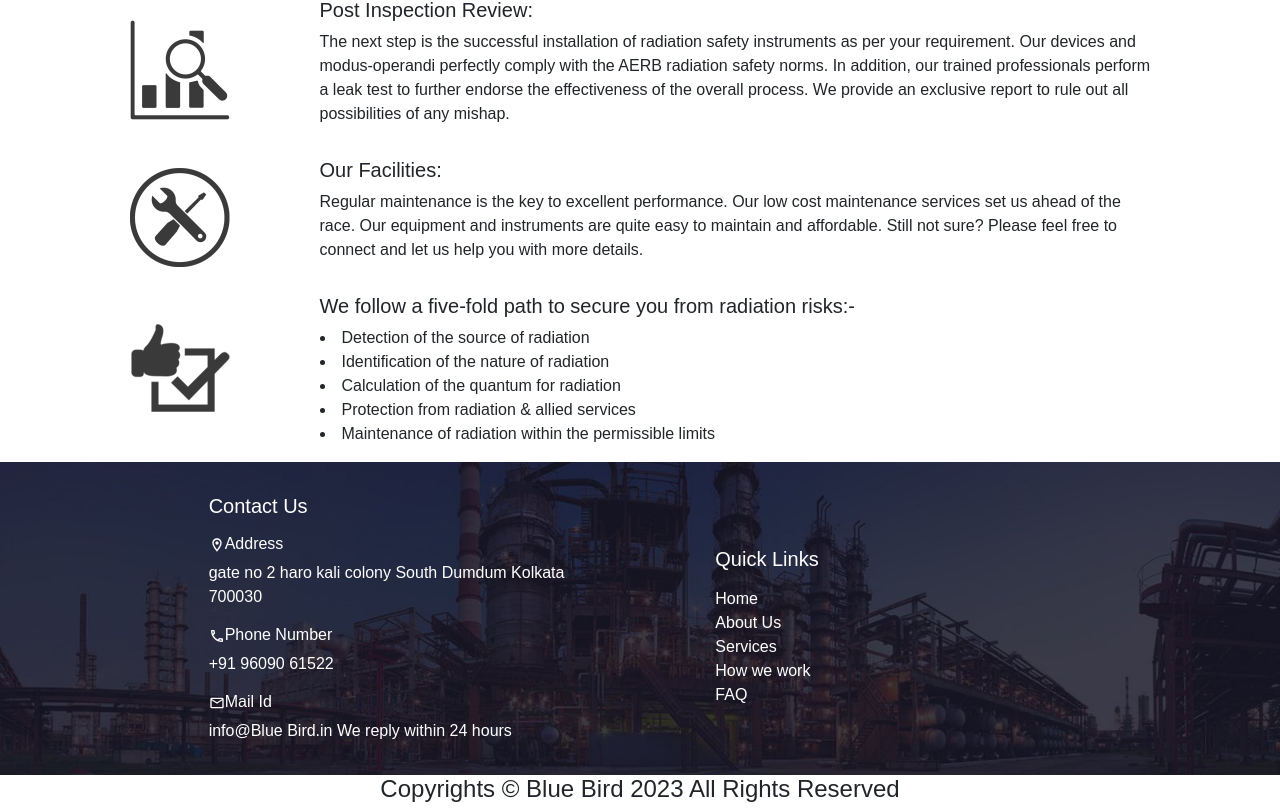
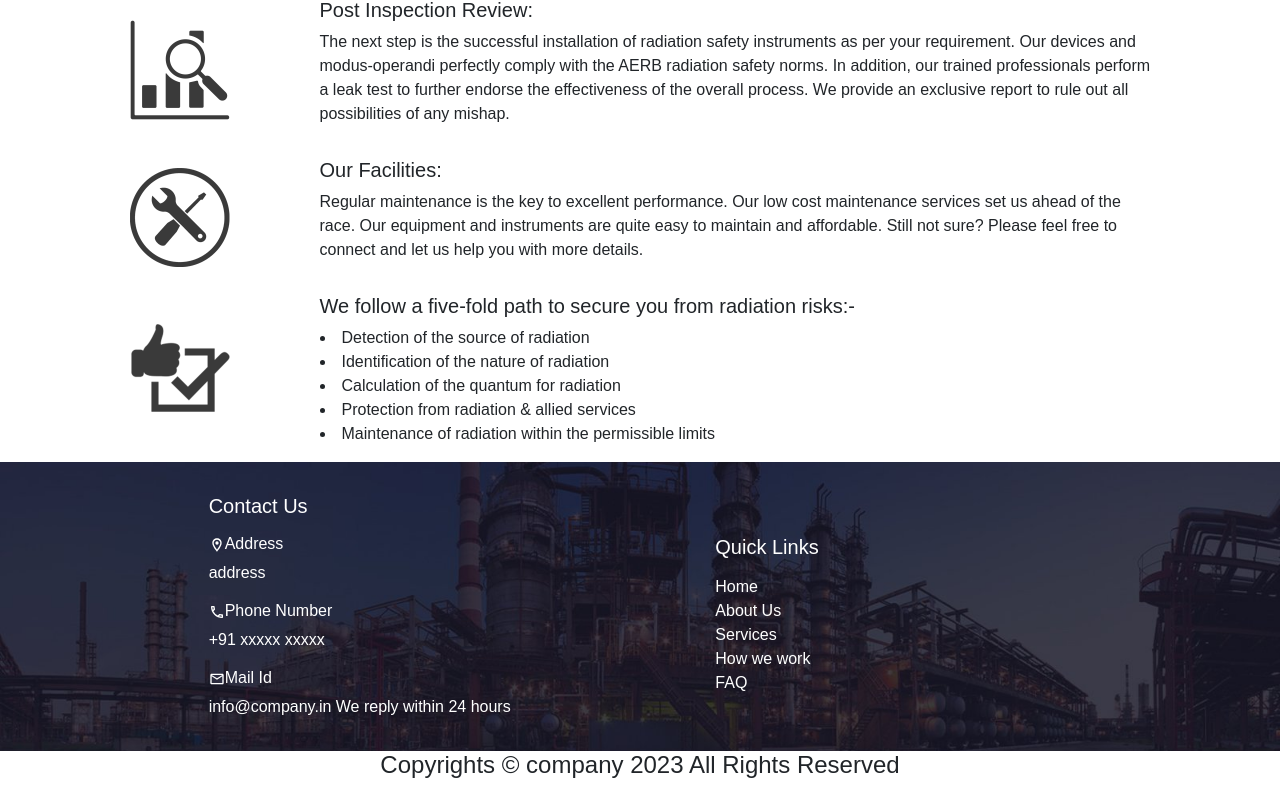
Before and after one commit to ShubhamSharma20061998/BlueBird, a React (Create React App) app: page /how-we-work in a window 1280 px wide. Shown: the part 1248-2060 px from the top of the page. After the commit the page ends 2036 px from the top, so only its background shows below. Built offline with nearby package versions, Linux system fonts and the light colour scheme.

Commit message:
changed for deployment

```diff
--- a/src/components/banner_slideshow/Banner.jsx
+++ b/src/components/banner_slideshow/Banner.jsx
@@ -9,9 +9,9 @@ const Banner = () => {
   const slideshow = [
     {
       image: growingUp,
-      heading: "Welcome to Blue Bird The Way we growing up",
+      heading: "Welcome to company The Way we growing up",
       text_content:
-        "Blue Bird is one of the world’s top-notch radiation & safety protection Organization. We are recognized as the global benchmark in the arena of verification, inspection, non-destructive testing, nuclear safety, testing and measurement etc.",
+        "company is one of the world’s top-notch radiation & safety protection Organization. We are recognized as the global benchmark in the arena of verification, inspection, non-destructive testing, nuclear safety, testing and measurement etc.",
     },
     {
       image: raditionSafety,
--- a/src/components/footer/Footer.jsx
+++ b/src/components/footer/Footer.jsx
@@ -5,22 +5,23 @@ import {
   MdOutlinePhone,
   MdMailOutline,
 } from "react-icons/md";
+import { Link } from "react-router-dom";
 const Footer = () => {
   const contactUs = [
     {
       icon: <MdOutlineLocationOn />,
       title: "Address",
-      text_content: "gate no 2 haro kali colony South Dumdum Kolkata 700030",
+      text_content: "address",
     },
     {
       icon: <MdOutlinePhone />,
       title: "Phone Number",
-      text_content: "+91 96090 61522",
+      text_content: "+91 xxxxx xxxxx",
     },
     {
       icon: <MdMailOutline />,
       title: "Mail Id",
-      text_content: "info@Blue Bird.in We reply within 24 hours",
+      text_content: "info@company.in We reply within 24 hours",
     },
   ];
   const quickLinks = [
@@ -71,14 +72,15 @@ const Footer = () => {
             </div>
             <div className="col-4">
               <h5 className="heading">Quick Links</h5>
-              {quickLinks?.map(({ title, link }) => {
-                return (
-                  <div className={`${title}`}>
-                    {title}
-                    <span></span>
-                  </div>
-                );
-              })}
+              <div className="quickLinksContainer">
+                {quickLinks?.map(({ title, link }) => {
+                  return (
+                    <Link to={link} className="footerLinks">
+                      {title}
+                    </Link>
+                  );
+                })}
+              </div>
             </div>
             {/* <div className="col">
               <h5 className="heading">locate us</h5>
@@ -87,7 +89,7 @@ const Footer = () => {
         </div>
       </div>
       <div className="copyright">
-        <h4>Copyrights © Blue Bird 2023 All Rights Reserved</h4>
+        <h4>Copyrights © company 2023 All Rights Reserved</h4>
       </div>
     </>
   );
--- a/src/components/footer/footer.css
+++ b/src/components/footer/footer.css
@@ -18,3 +18,12 @@
   align-items: center;
   justify-content: space-evenly;
 }
+.quickLinksContainer {
+  display: flex;
+  flex-direction: column;
+  width: fit-content;
+}
+.footerLinks {
+  text-decoration: none;
+  color: #fff;
+}
--- a/src/pages/aboutUs/AboutUs.jsx
+++ b/src/pages/aboutUs/AboutUs.jsx
@@ -13,7 +13,7 @@ const AboutUs = () => {
       <div className="container aboutUsTextContent">
         <h1>We Shield to Yield, a Radiation risk-free Environment</h1>
         <h4>
-          Step ahead with Blue Bird and let our earth stay “Alive and Kicking”
+          Step ahead with company and let our earth stay “Alive and Kicking”
         </h4>
         <p>
           The world is spinning too fast and is undoubtedly heading towards a
@@ -22,7 +22,7 @@ const AboutUs = () => {
           pollution and radiation. Today, every nook and cranny is exposed to
           radiation. As a result, the chances of irreversible radiation damage
           to both human beings and environment cannot be ruled out. Radiation
-          safety and protection is the need of the hour.“Blue Bird” means
+          safety and protection is the need of the hour.“company” means
           something that shrouds you in, for safety. We strive to save you and
           your loved ones from radiation hazards. We are one among the world’s
           top-notch radiation service providers. Now we are looking forward to
@@ -51,7 +51,7 @@ const AboutUs = () => {
         </p>
         <h6>Our Values:</h6>
         <p>
-          Blue Bird values your trust and never compromises on radiation safety.
+          company values your trust and never compromises on radiation safety.
           We conduct authentic testing via trusted equipment.For best results
           the sessions are also conducted with stakeholders and investors.
         </p>
--- a/src/pages/howWeWork/HowWeWork.jsx
+++ b/src/pages/howWeWork/HowWeWork.jsx
@@ -58,7 +58,7 @@ const HowWeWork = () => {
           <div className="col-md-9">
             <h5>Radiation Protection and Safety Solution:</h5>
             <p>
-              The term “Blue Bird” in Portuguese means encased in or wrapped in.
+              The term “company” in Portuguese means encased in or wrapped in.
               We shield you and your loved ones from hazardous radiation. Our
               integrated approach to radiation protection and safety makes us a
               trustworthy name in the service domain. Our specialists will
--- a/src/pages/r&d/RAndD.jsx
+++ b/src/pages/r&d/RAndD.jsx
@@ -12,7 +12,7 @@ const RAndD = () => {
         <p>
           The field of radiation safety and protection involves consistent and
           rigorous research coupled with subsequent development of ideas to
-          safeguard the general interest. We at Blue Bird strongly believe in
+          safeguard the general interest. We at company strongly believe in
           putting our expertise in R&D to come up with revolutionary output that
           resonates with both quality and safety norms. Our company is
           registered with AERB and our competent team of researchers aims at
@@ -28,7 +28,7 @@ const RAndD = () => {
               The major pollutants in the physical world are either gaseous in
               nature and sometimes these can be radioactive as well for example
               Radon is a radioactive gas that cannot be detected without
-              appropriate testing. At Blue Bird we focus on providing reliable
+              appropriate testing. At company we focus on providing reliable
               services to ensure radiation safety and protection. Moreover, we
               are committed to enhance our sources so that efficiency could be
               sustained at an affordable price. Hence, our strategy is to secure
@@ -50,7 +50,7 @@ const RAndD = () => {
           <div className="col-md-8">
             <h3>Our Domain Of Research And Development</h3>
             <p>
-              Blue Bird Research and Development team excels in research and
+              company Research and Development team excels in research and
               development concerned to the following sectors of radiation safety
               and protection.
             </p>
```
Also changed, not shown: src/components/landingPageBody/LandingPageBody.jsx (+5 -5 lines).
